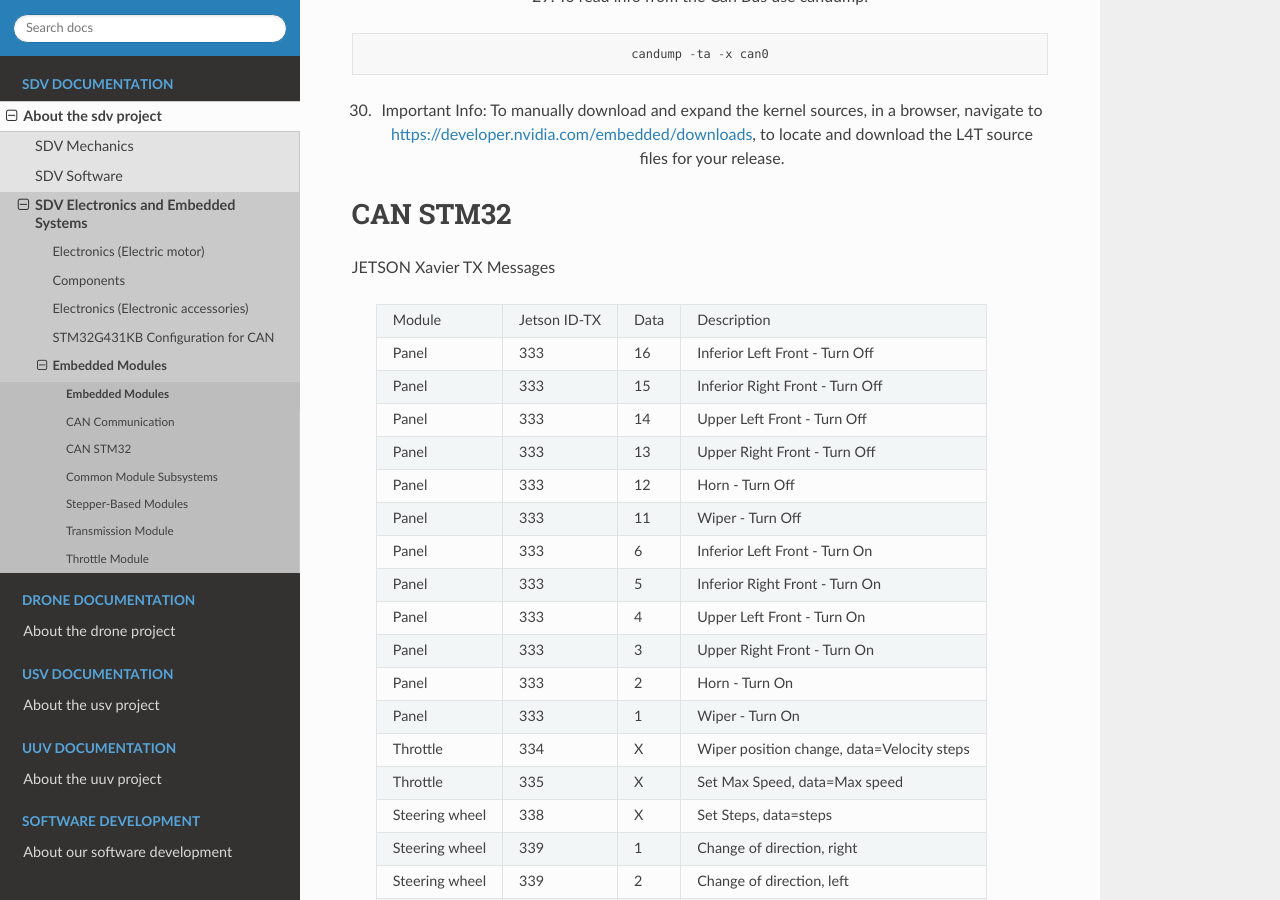
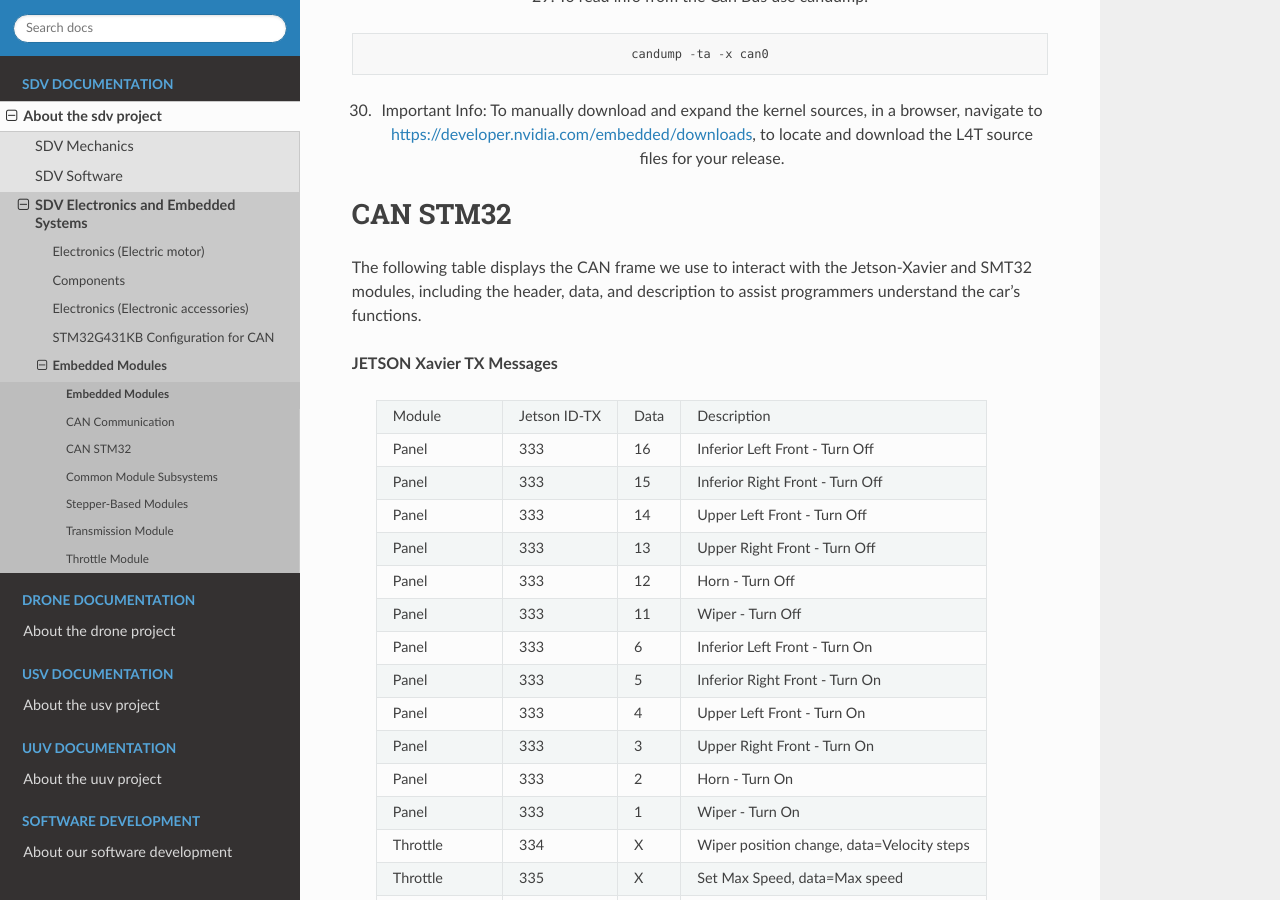
Before and after one commit to vanttec/vanttec_documentation, a Sphinx documentation site: the page built from source/car/electronics_embedded_systems/embedded_modules/embedded_modules.rst, in a window 1280 px wide and 900 px high, scrolled down 4906 px. Built offline with Sphinx 7.4.7 and the Read the Docs theme 2.0.0, drawn with Linux system fonts in a browser that asks for light colours; pages that are not in the unit, such as notebooks, are missing from menus; some of the changed text lies outside the part shown.

Commit message:
CAN -I2C STM32 analysis

```diff
--- a/source/car/electronics_embedded_systems/embedded_modules/embedded_modules.rst
+++ b/source/car/electronics_embedded_systems/embedded_modules/embedded_modules.rst
@@ -209,7 +209,10 @@
 CAN STM32
 ========================
 
-JETSON Xavier TX Messages
+The following table displays the CAN frame we use to interact with the Jetson-Xavier and SMT32 modules, including the header, data, and description to assist programmers understand the car's functions.
+
+**JETSON Xavier TX Messages**
+
 
    +-----------------+----------------+------+----------------------------------------------+
    | Module          | Jetson ID-TX   | Data | Description                                  |
@@ -267,7 +270,7 @@
    |  Transmission   | 346            | 1    | Enable driver                                |
    +-----------------+----------------+------+----------------------------------------------+
 
-STM32 TX Messages
+**STM32 TX Messages**
 
    +-----------------+----------------+------+--------------+
    | Module          | STM32 ID-TX    | Data | Description  |
@@ -288,6 +291,58 @@
    +-----------------+----------------+------+--------------+
    |  Transmission   | 222            | 2    | Error        |
    +-----------------+----------------+------+--------------+
+
+The CAN Rx Task analyzes CAN frames to activate flags and variables.
+
+.. figure:: /images/electronics_embedded/stm32-programming/CAN_rx.png
+   :align: center
+   :alt: hsec
+   :figclass: align-center
+   :width: 800px
+
+The CAN Header analysis function is shown below.
+
+.. figure:: /images/electronics_embedded/stm32-programming/CAN_parse_Msg.png
+   :align: center
+   :alt: hsec
+   :figclass: align-center
+   :width: 800px
+
+The CAN Tx Task transmits success or error signals based on previous implementations.
+
+.. figure:: /images/electronics_embedded/stm32-programming/CAN_tx1.png
+   :align: center
+   :alt: hsec
+   :figclass: align-center
+   :width: 800px
+
+.. figure:: /images/electronics_embedded/stm32-programming/CAN_tx2.png
+   :align: center
+   :alt: hsec
+   :figclass: align-center
+   :width: 800px
+
+The Task Panel toggles GPIO based on CAN message data.
+
+.. figure:: /images/electronics_embedded/stm32-programming/TaskPanel.png
+   :align: center
+   :alt: hsec
+   :figclass: align-center
+   :width: 800px
+
+The TaskPot can modulate a digital potentiometer to regulate automobile velocity and set its maximum value depending on CAN message data.
+
+.. figure:: /images/electronics_embedded/stm32-programming/TaskPot.png
+   :align: center
+   :alt: hsec
+   :figclass: align-center
+   :width: 800px
+
+.. figure:: /images/electronics_embedded/stm32-programming/TaskPot2.png
+   :align: center
+   :alt: hsec
+   :figclass: align-center
+   :width: 800px
 
 Common Module Subsystems
 ========================
```
Also changed, not shown: source/images/electronics_embedded/stm32-programming/CAN_parse_Msg.png (added), source/images/electronics_embedded/stm32-programming/CAN_rx.png (added), source/images/electronics_embedded/stm32-programming/CAN_tx1.png (added), source/images/electronics_embedded/stm32-programming/CAN_tx2.png (added), source/images/electronics_embedded/stm32-programming/TaskPanel.png (added), source/images/electronics_embedded/stm32-programming/TaskPot.png (added), source/images/electronics_embedded/stm32-programming/TaskPot2.png (added).
